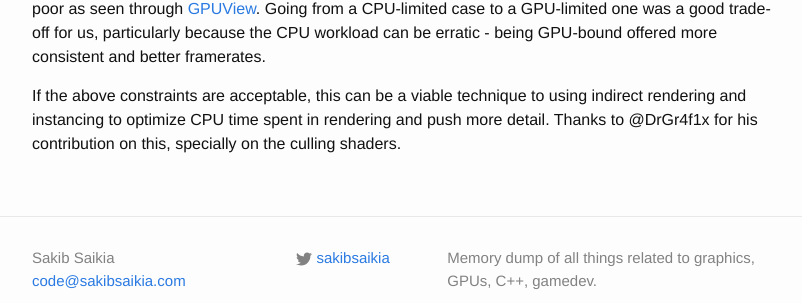
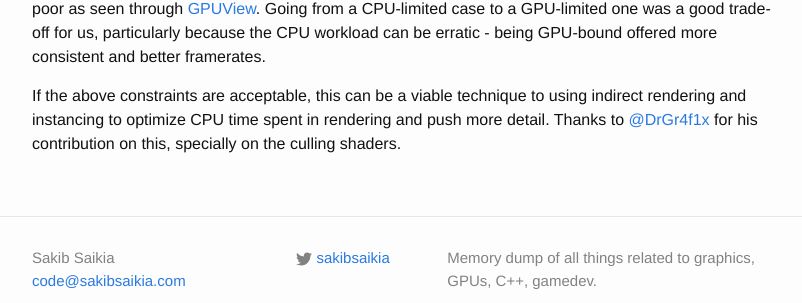
Before and after one commit to SakibSaikia/SakibSaikia.github.io, a Jekyll site: the page built from _posts/2017-08-18-Going-Indirect-On-UE3.markdown, in a window 1280 px wide and 900 px high, scrolled down 6460 px. Shown: the part 548-851 px from the top of the window, without its empty margins (238-1040 px from the left). Built offline with Jekyll 4.4.1, drawn with Linux system fonts in a browser that asks for light colours; comment, search, counter and statistics services are not loaded; part of the change alters nothing that is shown.

```diff
--- a/_posts/2017-08-18-Going-Indirect-On-UE3.markdown
+++ b/_posts/2017-08-18-Going-Indirect-On-UE3.markdown
@@ -320,4 +320,4 @@ Despitve the above performance gains, and the relative simplicity of the techniq
 ### Conclusion
 Because draw submission and culling are offloaded to the GPU, the GPU has to be able to take on the additional work. The choice to not use LODs created extra GPU work as well. However, this was fine for our case because we were severely CPU limited by a single render thread, and the GPU utilization was poor as seen through [GPUView](https://graphics.stanford.edu/~mdfisher/GPUView.html). Going from a CPU-limited case to a GPU-limited one was a good trade-off for us, particularly because the CPU workload can be erratic - being GPU-bound offered more consistent and better framerates.
 
-If the above constraints are acceptable, this can be a viable technique to using indirect rendering and instancing to optimize CPU time spent in rendering and push more detail. Thanks to @DrGr4f1x for his contribution on this, specially on the culling shaders.
+If the above constraints are acceptable, this can be a viable technique to using indirect rendering and instancing to optimize CPU time spent in rendering and push more detail. Thanks to [@DrGr4f1x](https://twitter.com/DrGr4f1x) for his contribution on this, specially on the culling shaders.
```
